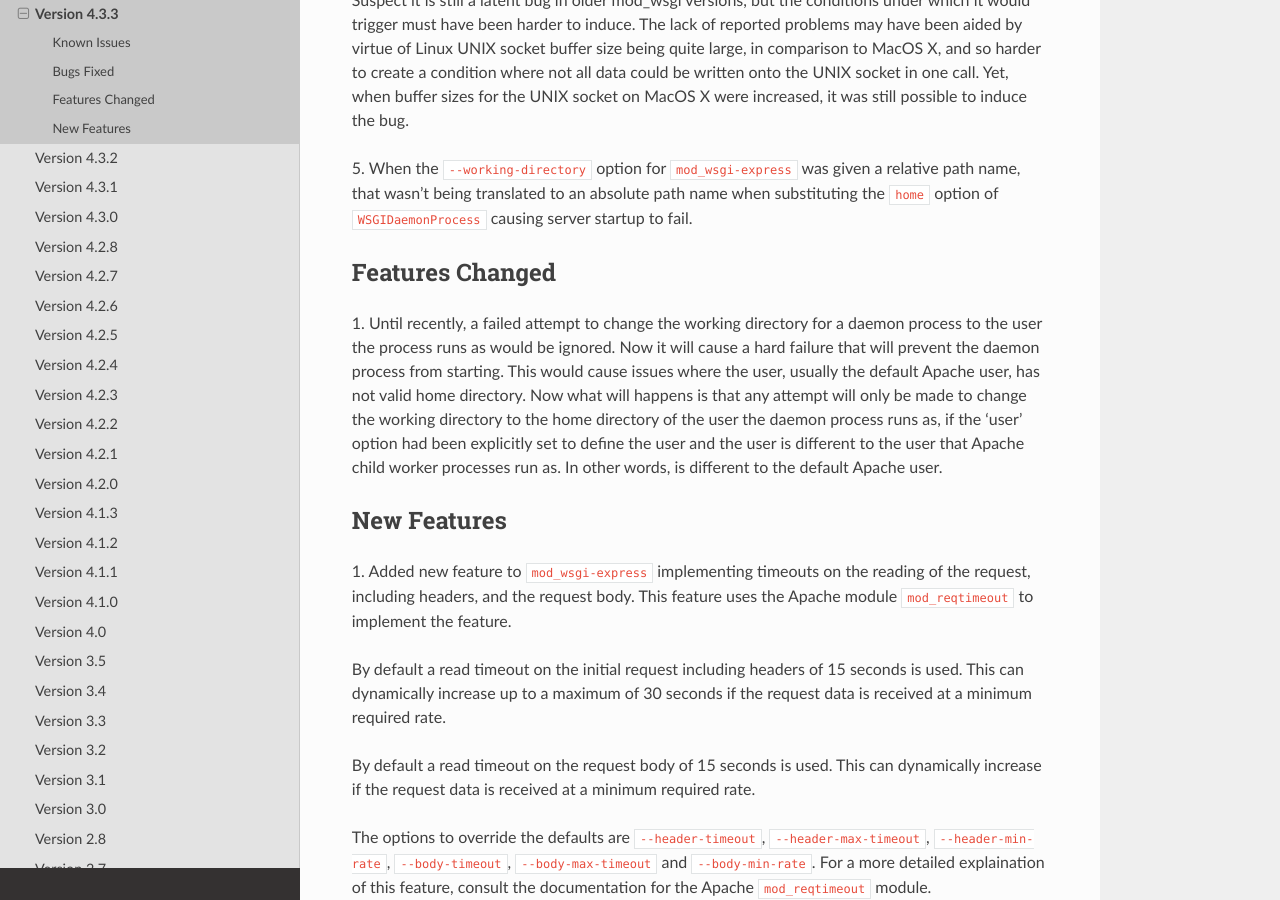
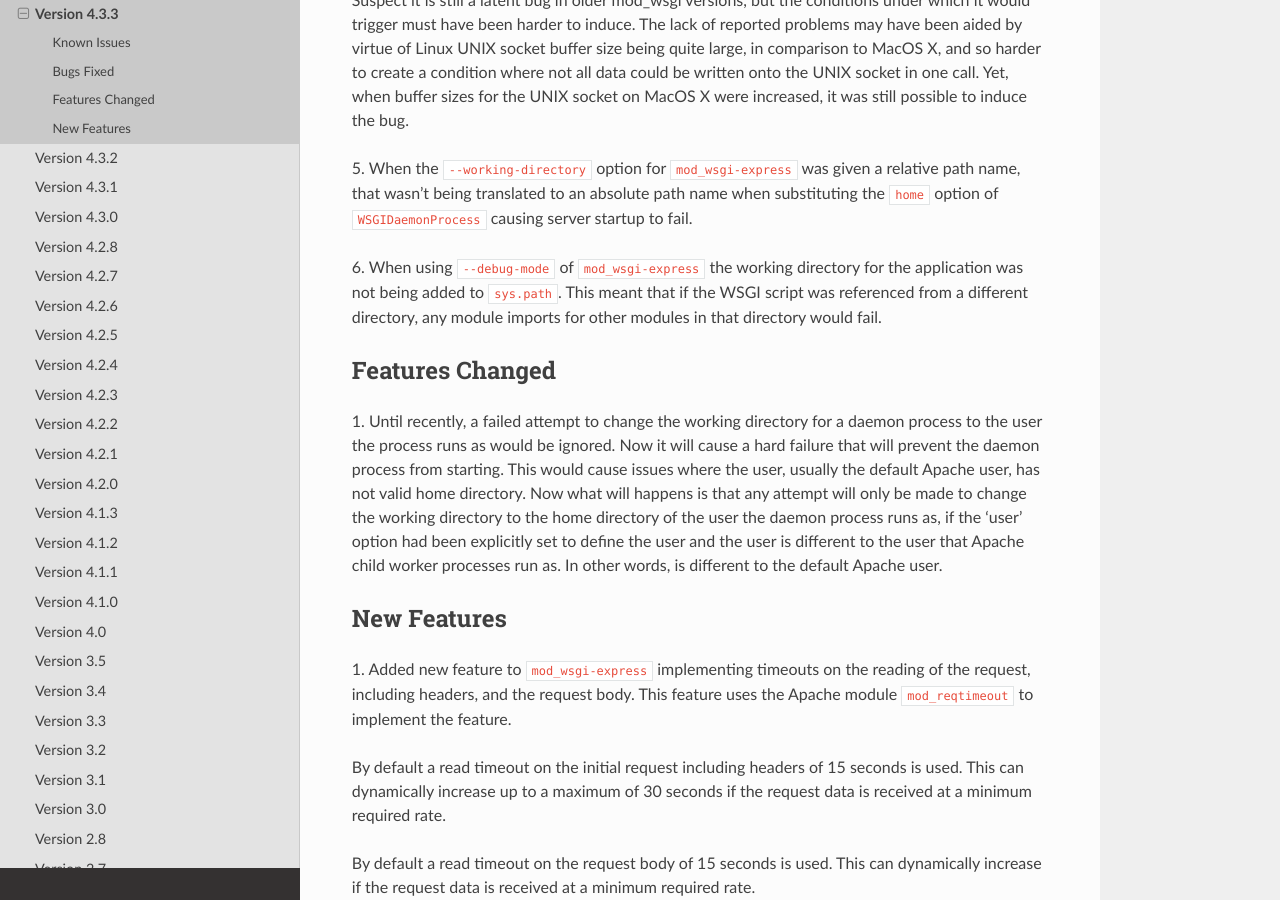
Before and after one commit to GrahamDumpleton/mod_wsgi, a Sphinx documentation site: the page built from docs/release-notes/version-4.3.3.rst, in a window 1280 px wide and 900 px high, scrolled down 1618 px. Built offline with Sphinx 7.4.7 and the Read the Docs theme 2.0.0, drawn with Linux system fonts in a browser that asks for light colours.

Commit message:
Working directory not added to sys.path when running in mod_wsgi-express debug mode.

```diff
--- a/docs/release-notes/version-4.3.3.rst
+++ b/docs/release-notes/version-4.3.3.rst
@@ -89,6 +89,11 @@ MacOS X were increased, it was still possible to induce the bug.
 given a relative path name, that wasn't being translated to an absolute
 path name when substituting the ``home`` option of ``WSGIDaemonProcess``
 causing server startup to fail.
+
+6. When using ``--debug-mode`` of ``mod_wsgi-express`` the working
+directory for the application was not being added to ``sys.path``. This
+meant that if the WSGI script was referenced from a different directory,
+any module imports for other modules in that directory would fail.
 
 Features Changed
 ----------------
```
Also changed, not shown: src/server/__init__.py (+11 -0 lines).
